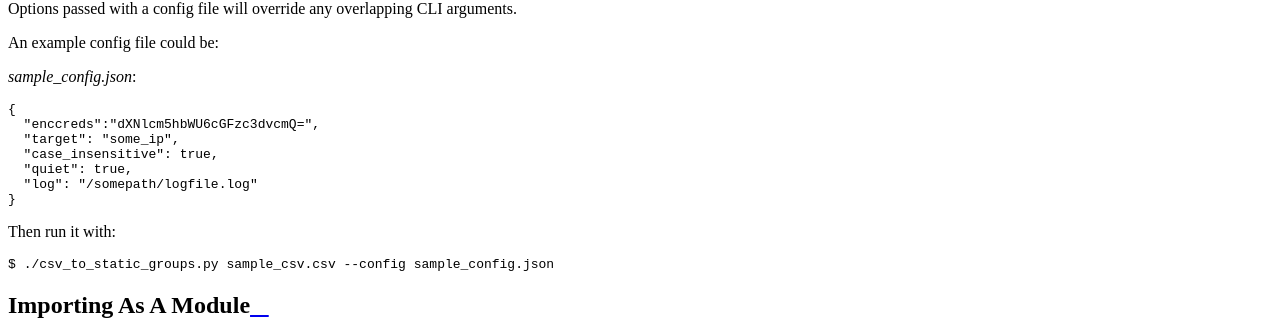
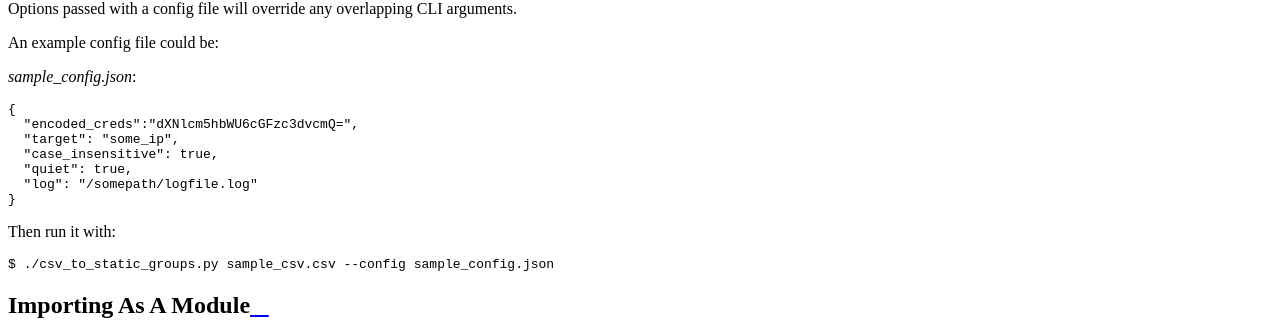
Before and after one commit to vmturbo/csv_to_static_groups, a Sphinx documentation site: the page built from docs/source/script_usage.rst, in a window 1280 px wide and 900 px high, scrolled down 1534 px. Shown: the part 220-540 px from the top of the window. Built offline with Sphinx 7.4.7 and the Read the Docs theme 2.0.0, drawn with Linux system fonts in a browser that asks for light colours.

Commit message:
Fix doc for encoding creds in config file
Swapped "enccreds" with "encoded_creds"

```diff
--- a/docs/source/script_usage.rst
+++ b/docs/source/script_usage.rst
@@ -84,7 +84,7 @@ An example config file could be:
 *sample_config.json*::
 
     {
-      "enccreds":"dXNlcm5hbWU6cGFzc3dvcmQ=",
+      "encoded_creds":"dXNlcm5hbWU6cGFzc3dvcmQ=",
       "target": "some_ip",
       "case_insensitive": true,
       "quiet": true,
```
